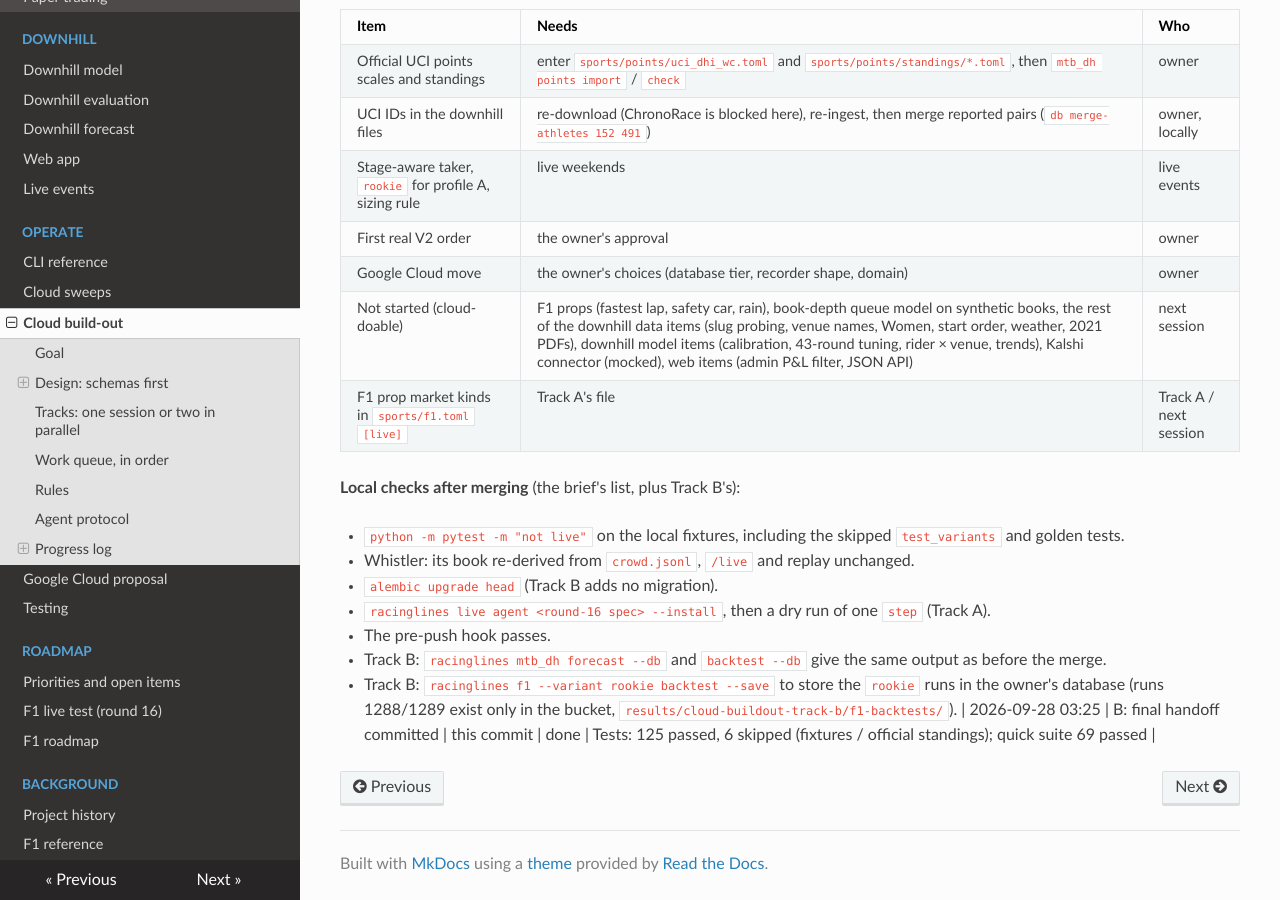
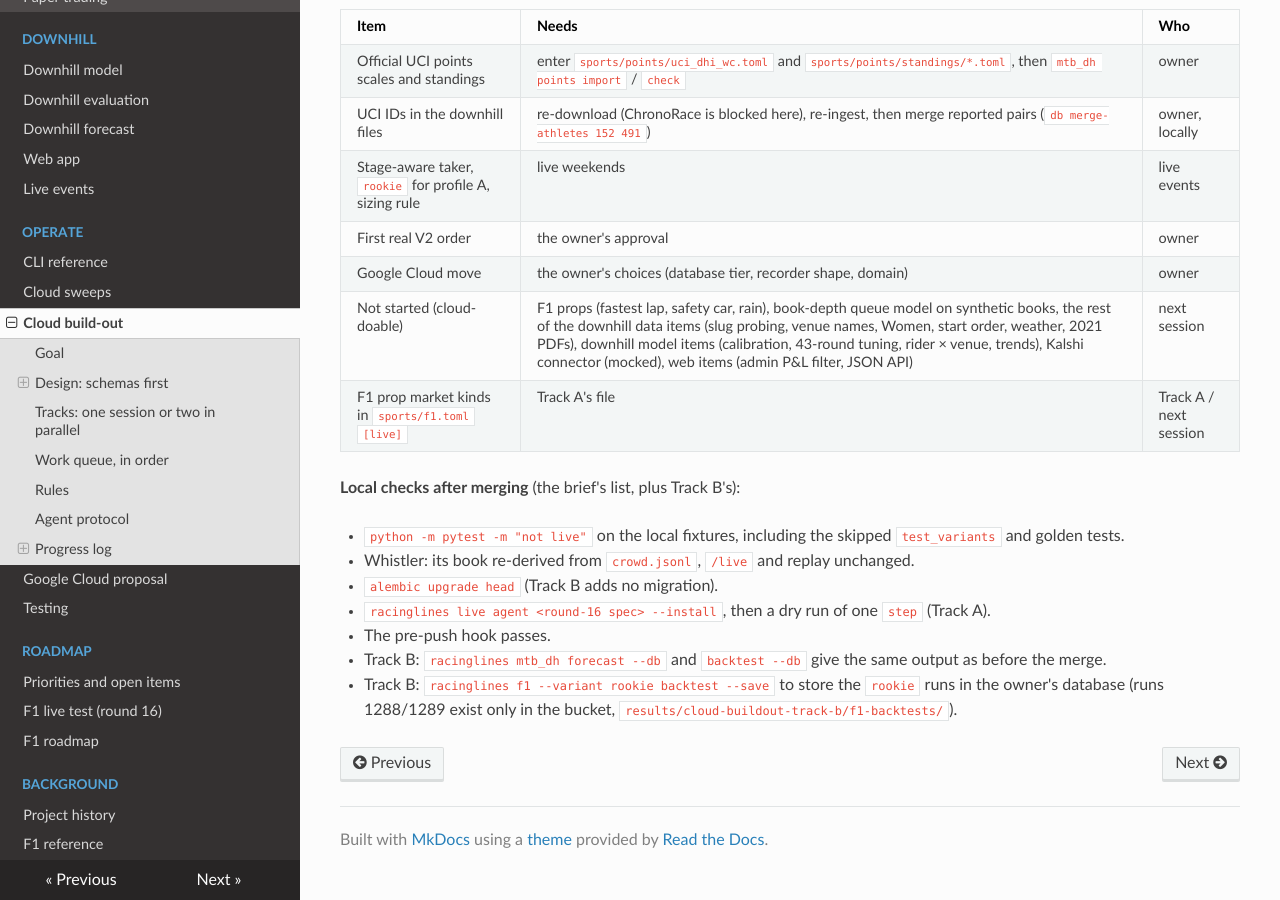
Before and after one commit to lalligagger/racinglines-public, an MkDocs documentation site: the page built from docs/cloud-buildout.md, in a window 1280 px wide and 900 px high, scrolled down 8059 px. Built offline with MkDocs 1.6.1, drawn with Linux system fonts in a browser that asks for light colours; nearby versions of some CDN libraries.

Commit message:
B: tidy the handoff (stray log row)
Co-Authored-By: Claude Opus 5.5 <noreply@anthropic.com>
Claude-Session: https://claude.ai/code/session_011SoPfyEzhsXLAA4Zw5VG3i

```diff
--- a/docs/cloud-buildout.md
+++ b/docs/cloud-buildout.md
@@ -304,4 +304,3 @@ Track A's files except `scripts/cloud/bucket.py` and `start.sh`, which carry Tra
 - Track B: `racinglines mtb_dh forecast --db` and `backtest --db` give the same output as before the merge.
 - Track B: `racinglines f1 --variant rookie backtest --save` to store the `rookie` runs in the owner's
   database (runs 1288/1289 exist only in the bucket, `results/cloud-buildout-track-b/f1-backtests/`).
-| 2026-09-28 03:25 | B: final handoff committed | this commit | done | Tests: 125 passed, 6 skipped (fixtures / official standings); quick suite 69 passed |
```
